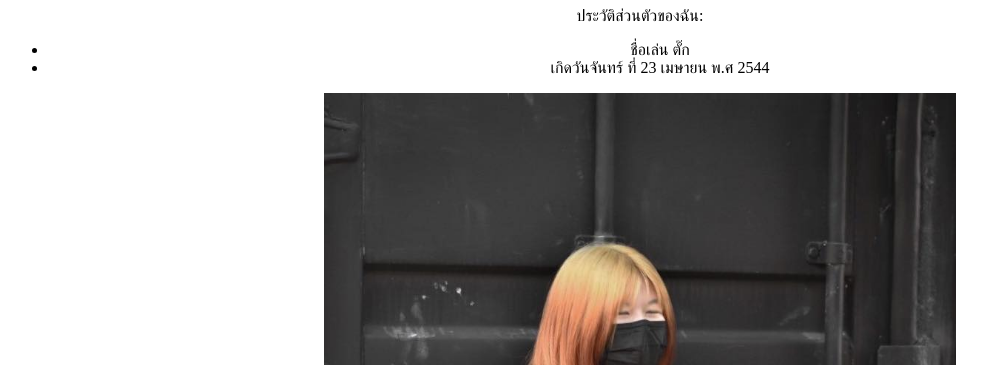
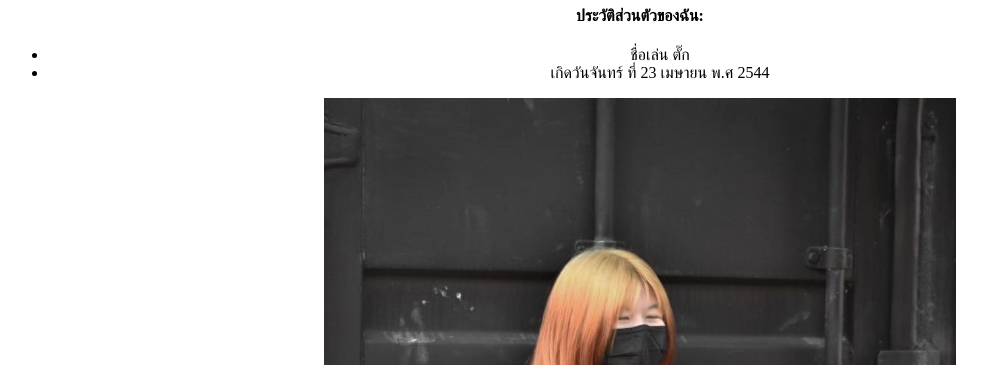
Before and after one commit to Sawitri23/test3_3, a plain HTML site: page index.html in a window 1280 px wide. Shown: the part 735-1100 px from the top of the page, without its empty margins (0-987 px from the left). Drawn offline with Linux system fonts and the light colour scheme.

Commit message:
https://github.com/Sawitri23/test3_3.git

```diff
--- a/index.html
+++ b/index.html
@@ -12,7 +12,7 @@
 </head>
 <body>
     <h1>นางสาวสาวิตรี สายรักษา</h1>
-    <p>ประวัติส่วนตัวของฉัน:</p>
+    <h4>ประวัติส่วนตัวของฉัน:</h4>
     <ul>
         <li>ชื่อเล่น ตั๊ก</li>
         <li>เกิดวันจันทร์ ที่ 23 เมษายน พ.ศ 2544</li>
```
